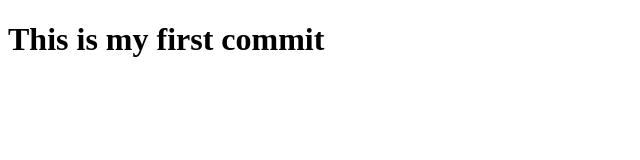
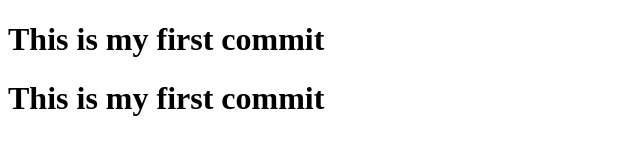
Before and after one commit to MahmudjonovFarkhod/my-first-repository, a plain HTML site: page index.html in a window 1280 px wide. Shown: the whole page, without its empty margins (0-640 px from the left). Drawn offline with Linux system fonts and the light colour scheme.

Commit message:
Ikkinchi kod

```diff
--- a/index.html
+++ b/index.html
@@ -9,5 +9,6 @@
 </head>
 <body>
     <h1>This is my first commit</h1>
+    <h1>This is my first commit</h1>
 </body>
 </html>
```
